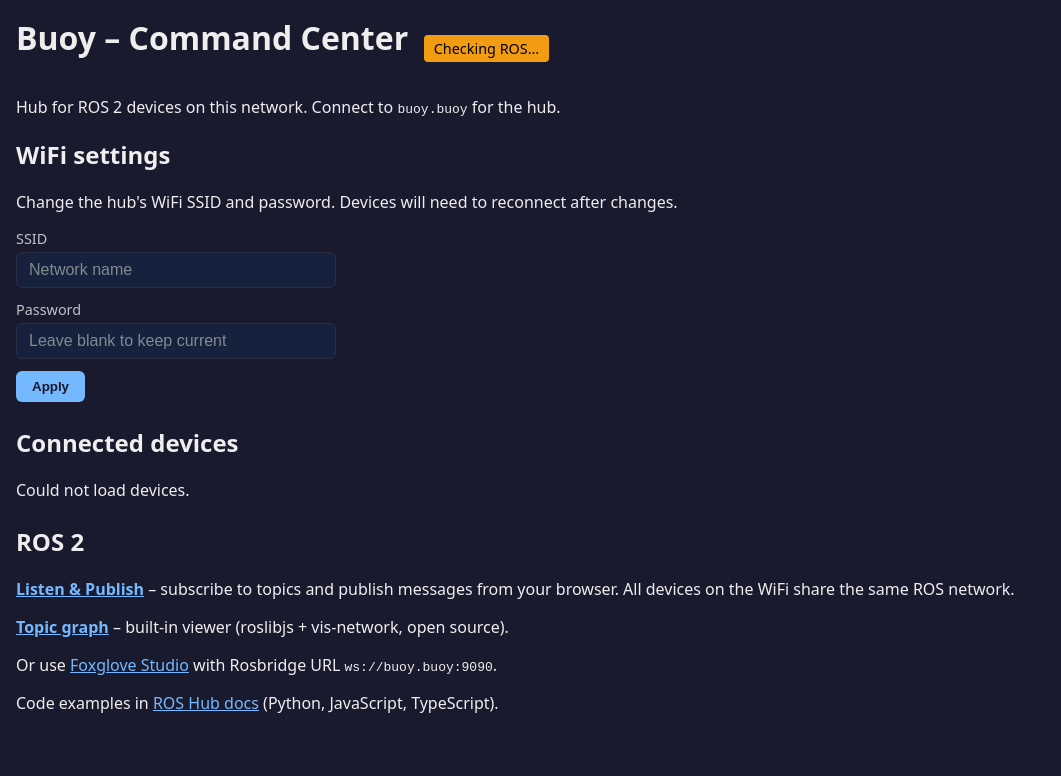
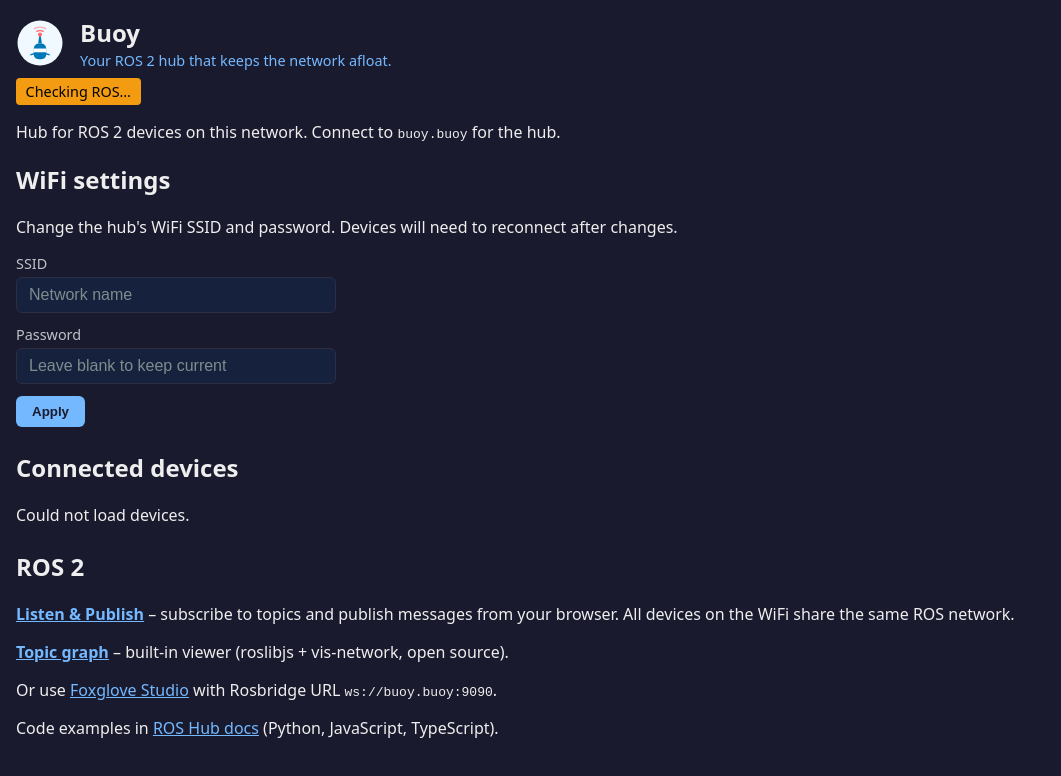
Before and after one commit to wilfriedE/buoy, a website: page command_center/public/index.html in a window 1280 px wide. Shown: the whole page, without its empty margins (0-1061 px from the left). Drawn offline with Linux system fonts and the light colour scheme; no server answers; a script that the page names is missing.

Commit message:
feat: add logo and branding
- Add Buoy logo (assets/logo.svg) and tagline: Your ROS 2 hub that keeps the network afloat
- README: embedded base64 logo for preview compatibility
- Command Center: logo in header, favicon on all pages
- Copy logo to command_center/public/ for serving

Made-with: Cursor

```diff
--- a/command_center/public/index.html
+++ b/command_center/public/index.html
@@ -4,11 +4,17 @@
   <meta charset="UTF-8">
   <meta name="viewport" content="width=device-width, initial-scale=1.0">
   <title>Buoy – Command Center</title>
+  <link rel="icon" type="image/svg+xml" href="/logo.svg" />
   <script src="https://cdn.jsdelivr.net/npm/roslib@1/build/roslib.min.js"></script>
   <style>
     * { box-sizing: border-box; }
     body { font-family: system-ui, sans-serif; margin: 0; padding: 1rem; background: #1a1a2e; color: #eee; }
     h1 { margin-top: 0; }
+    .brand { display: flex; align-items: center; gap: 1rem; margin-bottom: 0.5rem; }
+    .brand .logo { width: 48px; height: 48px; flex-shrink: 0; }
+    .brand-text { flex: 1; }
+    .brand-text h1 { margin: 0 0 0.15rem 0; font-size: 1.5rem; }
+    .tagline { margin: 0; font-size: 0.9rem; color: #74b9ff; font-weight: 500; }
     .header { display: flex; align-items: center; gap: 1rem; flex-wrap: wrap; margin-bottom: 0.5rem; }
     .ros-status { font-size: 0.9rem; padding: 0.25rem 0.6rem; border-radius: 4px; font-weight: 500; }
     .ros-status.connected { background: #27ae60; color: #fff; }
@@ -33,8 +39,14 @@
   </style>
 </head>
 <body>
+  <div class="brand">
+    <img src="/logo.svg" alt="Buoy" class="logo" />
+    <div class="brand-text">
+      <h1>Buoy</h1>
+      <p class="tagline">Your ROS 2 hub that keeps the network afloat.</p>
+    </div>
+  </div>
   <div class="header">
-    <h1>Buoy – Command Center</h1>
     <span id="ros-status" class="ros-status checking">Checking ROS…</span>
   </div>
   <p>Hub for ROS 2 devices on this network. Connect to <code>buoy.buoy</code> for the hub.</p>
```
Also changed, not shown: command_center/public/ros-graph.html (+1 -0 lines), command_center/public/ros-try.html (+1 -0 lines), README.md, assets/logo.svg (added), command_center/public/logo.svg (added).
